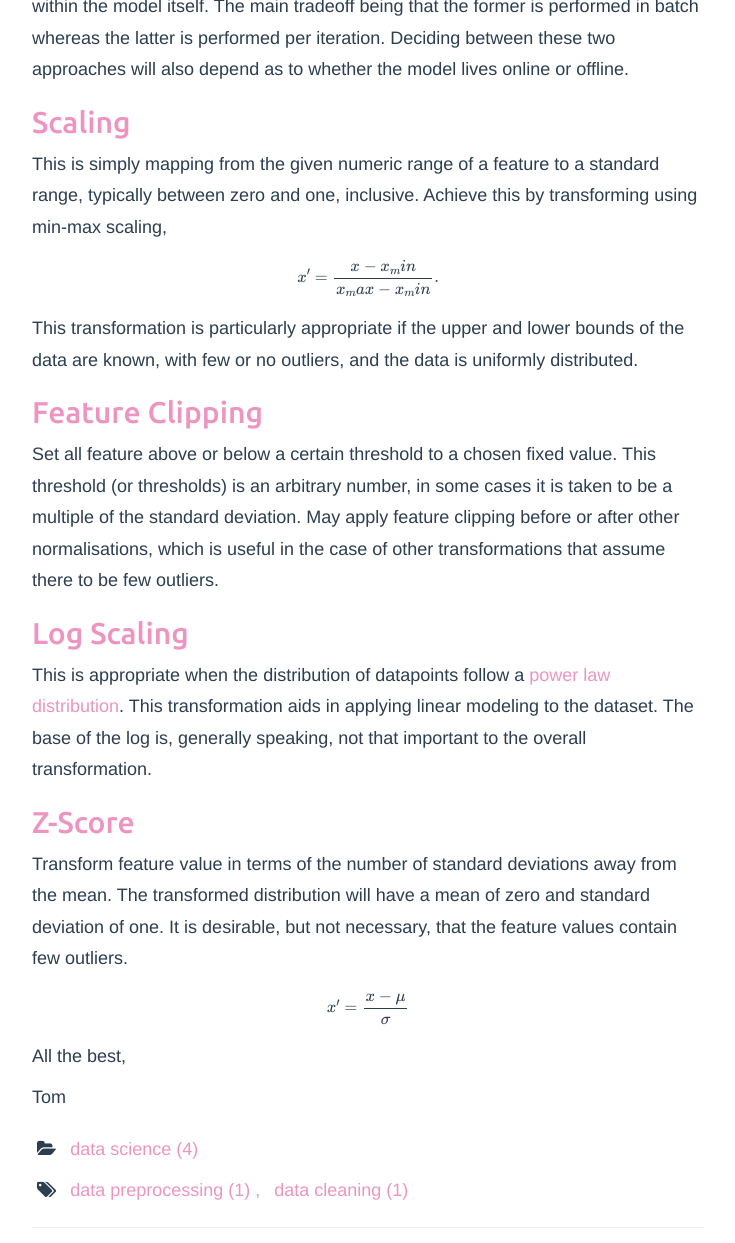
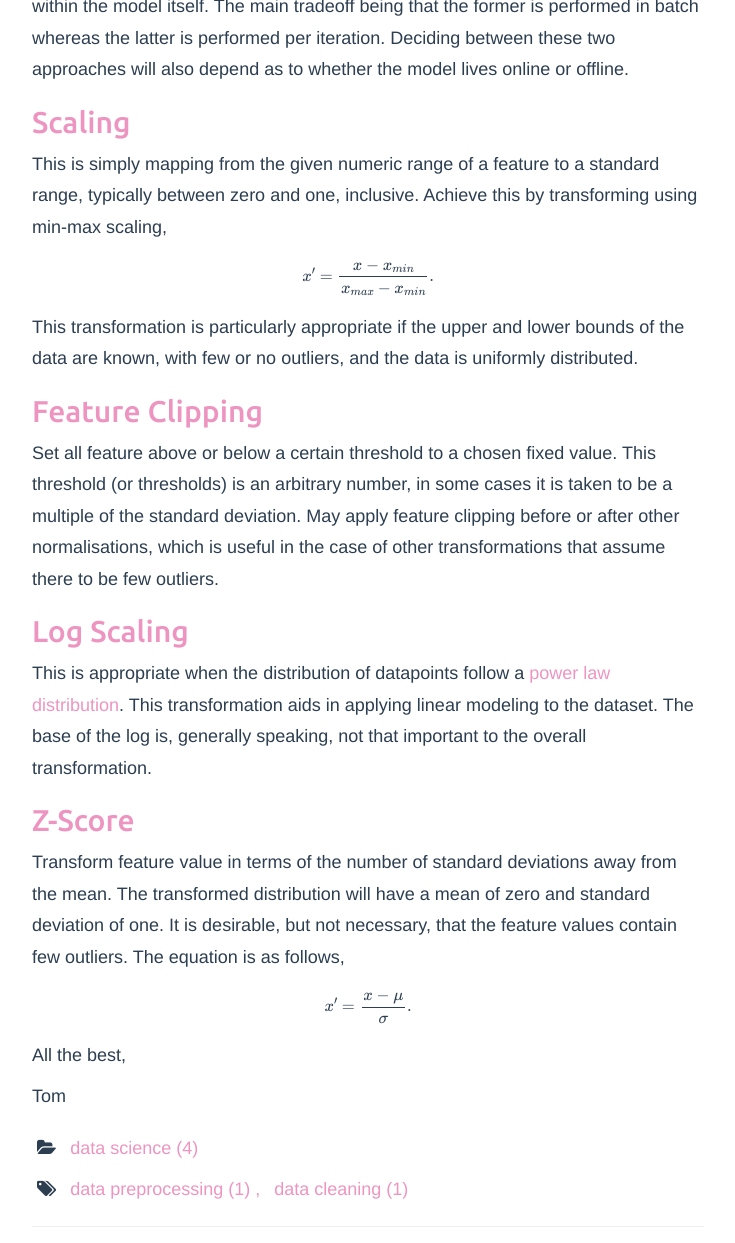
Before and after one commit to tpgmartin/tpgmartin.github.io, a Jekyll site: the page built from _posts/2019-10-17-normalisation-techniques.md, in a window 1280 px wide and 1400 px high, scrolled down 1095 px, cut to the strip 0-1243 px from the top of the window. Shown: the whole strip, without its empty margins (272-1007 px from the left). Built offline with Jekyll 4.4.1, drawn with Linux system fonts in a browser that asks for light colours; formulas are drawn with MathJax 3; comment, search, counter and statistics services are not loaded.

Commit message:
Fix subscripts

```diff
--- a/_posts/2019-10-17-normalisation-techniques.md
+++ b/_posts/2019-10-17-normalisation-techniques.md
@@ -33,7 +33,7 @@ In this blog post, we will only consider transformation of numerical features. I
 This is simply mapping from the given numeric range of a feature to a standard range, typically between zero and one, inclusive. Achieve this by transforming using min-max scaling,
 
 $$
-    x'=\frac{x-x_min}{x_max-x_min}.
+    x'=\frac{x-x_{min}}{x_{max}-x_{min}}.
 $$
 
 This transformation is particularly appropriate if the upper and lower bounds of the data are known, with few or no outliers, and the data is uniformly distributed.
@@ -48,10 +48,10 @@ This is appropriate when the distribution of datapoints follow a [power law dist
 
 ## Z-Score
 
-Transform feature value in terms of the number of standard deviations away from the mean. The transformed distribution will have a mean of zero and standard deviation of one. It is desirable, but not necessary, that the feature values contain few outliers.
+Transform feature value in terms of the number of standard deviations away from the mean. The transformed distribution will have a mean of zero and standard deviation of one. It is desirable, but not necessary, that the feature values contain few outliers. The equation is as follows,
 
 $$
-    x'=\frac{x-\mu}{\sigma}
+    x'=\frac{x-\mu}{\sigma}.
 $$
 
 All the best,
```
